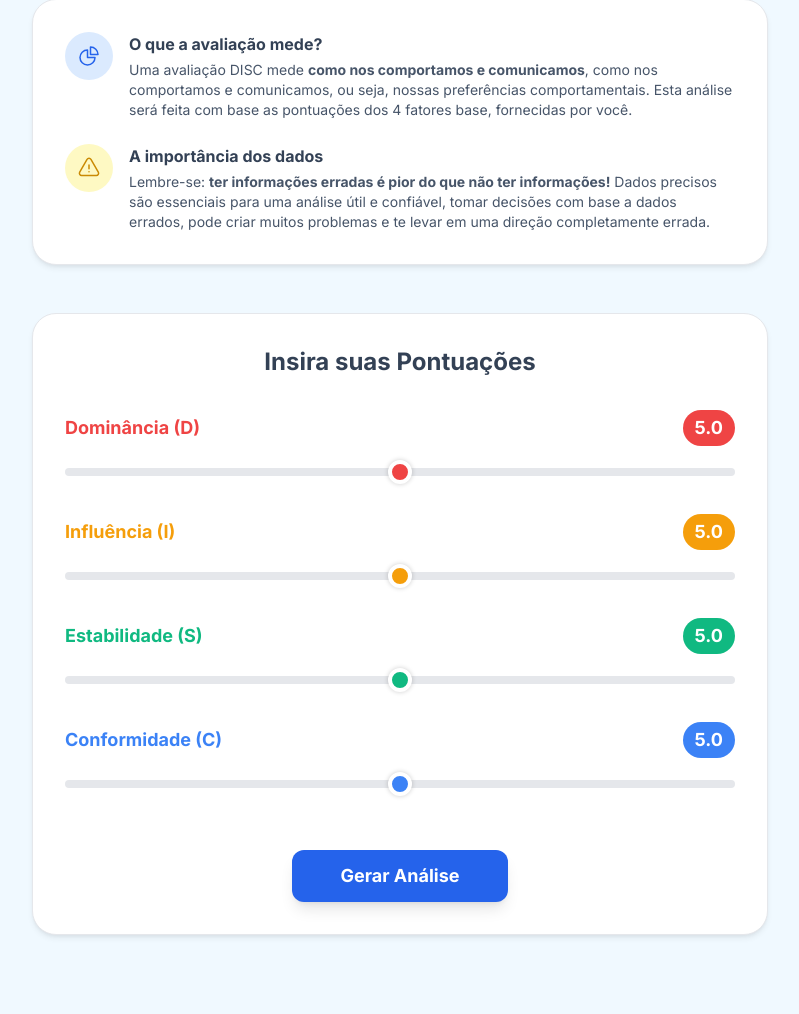
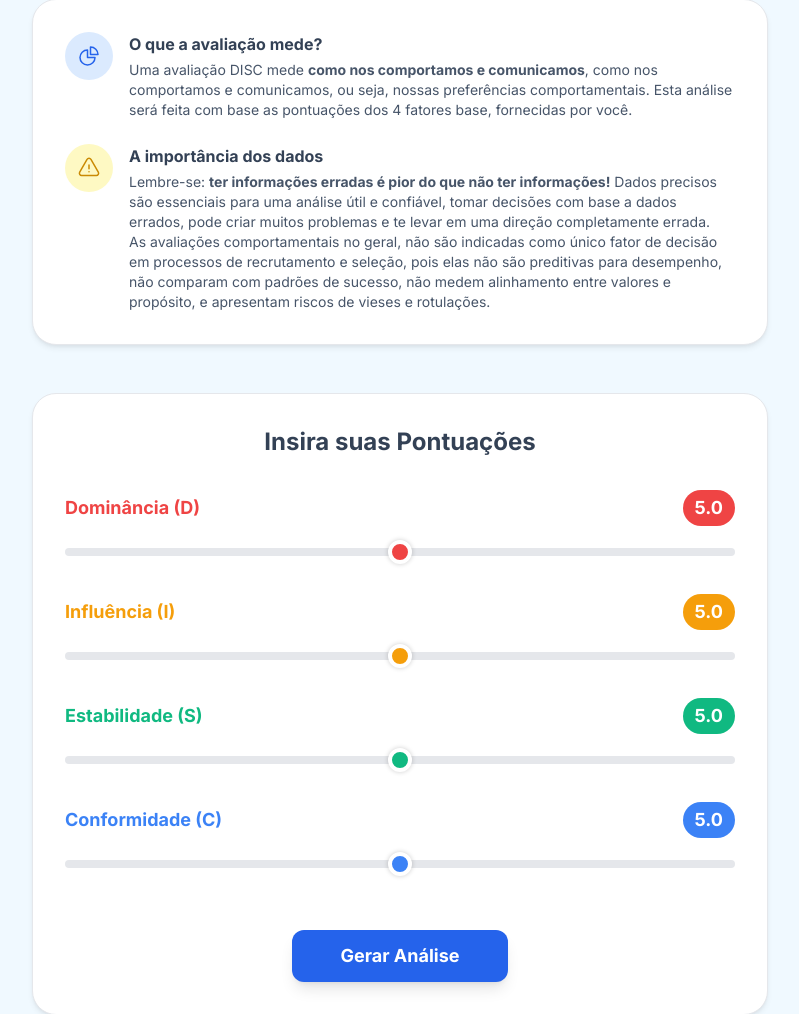
Before and after one commit to LideraPerformance/assistente-disc, a Flask app: page / in a window 1280 px wide. Shown: the part 241-1255 px from the top of the page, without its empty margins (240-1039 px from the left). Before the commit the page ends 1178 px from the top, so only its background shows below. Run offline with Flask 3, Linux system fonts and the light colour scheme; some libraries are stand-ins or nearby versions.

Commit message:
Update index.html - Inclusão CTA

```diff
--- a/templates/index.html
+++ b/templates/index.html
@@ -51,7 +51,7 @@
                     </div>
                     <div>
                         <h3 class="font-bold text-slate-700">A importância dos dados</h3>
-                        <p class="text-sm text-slate-600 mt-1">Lembre-se: <b>ter informações erradas é pior do que não ter informações!</b> Dados precisos são essenciais para uma análise útil e confiável, tomar decisões com base a dados errados, pode criar muitos problemas e te levar em uma direção completamente errada.</p>
+                        <p class="text-sm text-slate-600 mt-1">Lembre-se: <b>ter informações erradas é pior do que não ter informações!</b> Dados precisos são essenciais para uma análise útil e confiável, tomar decisões com base a dados errados, pode criar muitos problemas e te levar em uma direção completamente errada.</br>As avaliações comportamentais no geral, não são indicadas como único fator de decisão em processos de recrutamento e seleção, pois elas não são preditivas para desempenho, não comparam com padrões de sucesso, não medem alinhamento entre valores e propósito, e apresentam riscos de vieses e rotulações.</p>
                     </div>
                 </div>
             </div>
@@ -104,8 +104,26 @@
             <div id="error-message" class="hidden bg-red-100 border border-red-400 text-red-700 px-4 py-3 rounded-xl" role="alert"></div>
             <div id="analysis-output" class="space-y-8"></div>
         </div>
+
+                    <!-- Seção CTA -->
+        <div id="cta-adicional" class="hidden mt-8">
+            <div class="card text-center">
+                <h2 class="text-2xl md:text-3xl font-bold text-slate-800 mb-4">A compreensão dessas diferenças é o primeiro passo para uma colaboração mais eficaz!</h2>
+            <p class="text-slate-600 mb-4">Com esta experiência você pôde entender um pouco do que é possível ser feito com uma avaliação DISC, mesmo que de forma incompleta e sem o suporte de um especialista.</p>
+            <p class="text-slate-600 mb-6">Imagine o que você poderia fazer com <strong>6 avaliações complementares</strong> completas, validadas cientificamente, combinadas em uma metodologia exclusiva de gestão por competências, com suporte de IA e People Analytics em tempo real.</p>
+
+            <div class="bg-slate-50 border border-slate-200 rounded-xl p-6 mb-8">
+                <p class="text-lg text-slate-700 font-bold mb-2">Conheça a Gestão por Competências da Lidera Assessments®</p>
+                <p class="text-slate-600">A única no Brasil com avaliações com validade de conteúdo de 99% aprovada pelo EOCC dos EUA e mapeamento comportamental completo com 6 avaliações.</p>
+            </div>
+
+            <a href="https://api.whatsapp.com/send?phone=5512981447878&text=Quero%20continuar%20minha%20jornada%20de%20autoconhecimento!" target="_blank" class="bg-blue-600 text-white font-bold py-3 px-12 rounded-xl hover:bg-blue-700 focus:outline-none focus:ring-4 focus:ring-blue-300 transition-all text-lg shadow-lg hover:shadow-xl inline-block">
+                Fale com nosso consultor!
+            </a>
+        </div>
+        </div>
+        <!-- Fim da Seção CTA -->
     </div>
-
     <!-- Usando url_for para o Flask encontrar o ficheiro JavaScript -->
     <script src="{{ url_for('static', filename='script.js') }}"></script>
 </body>
```
